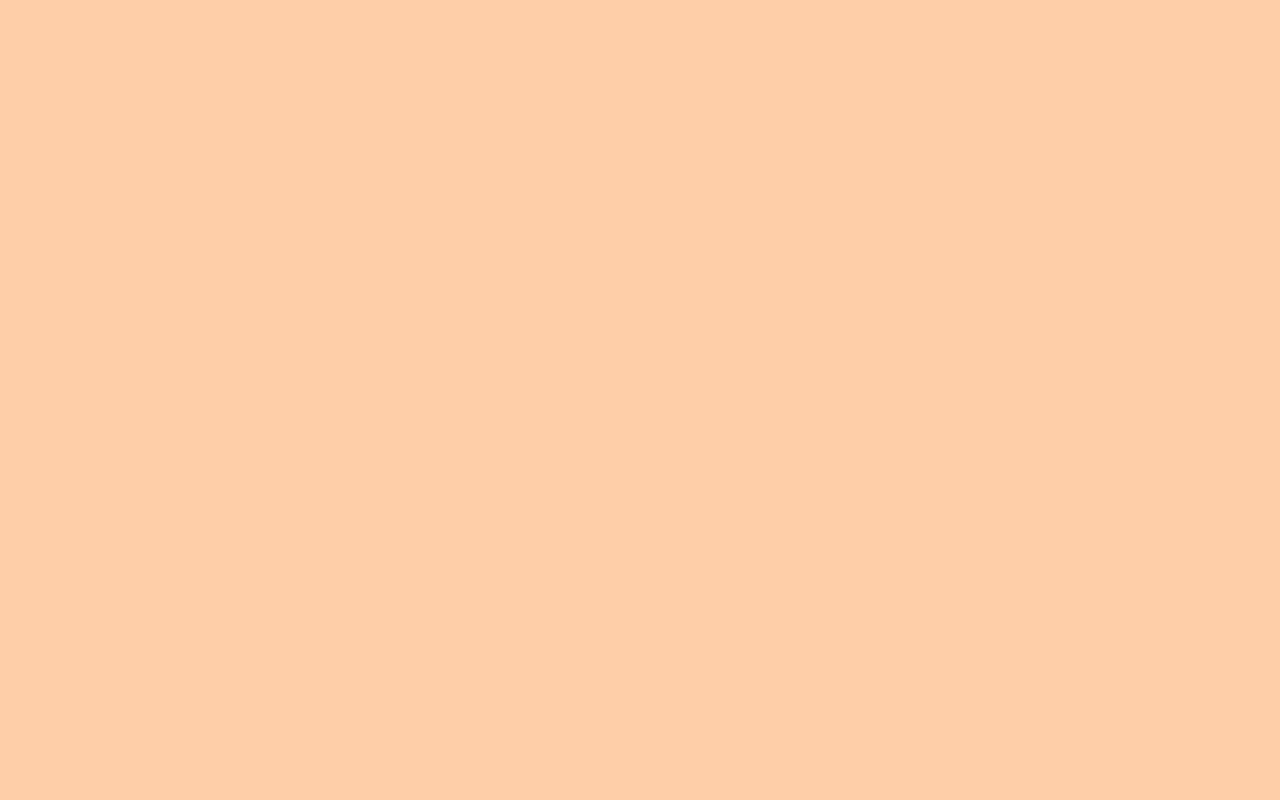
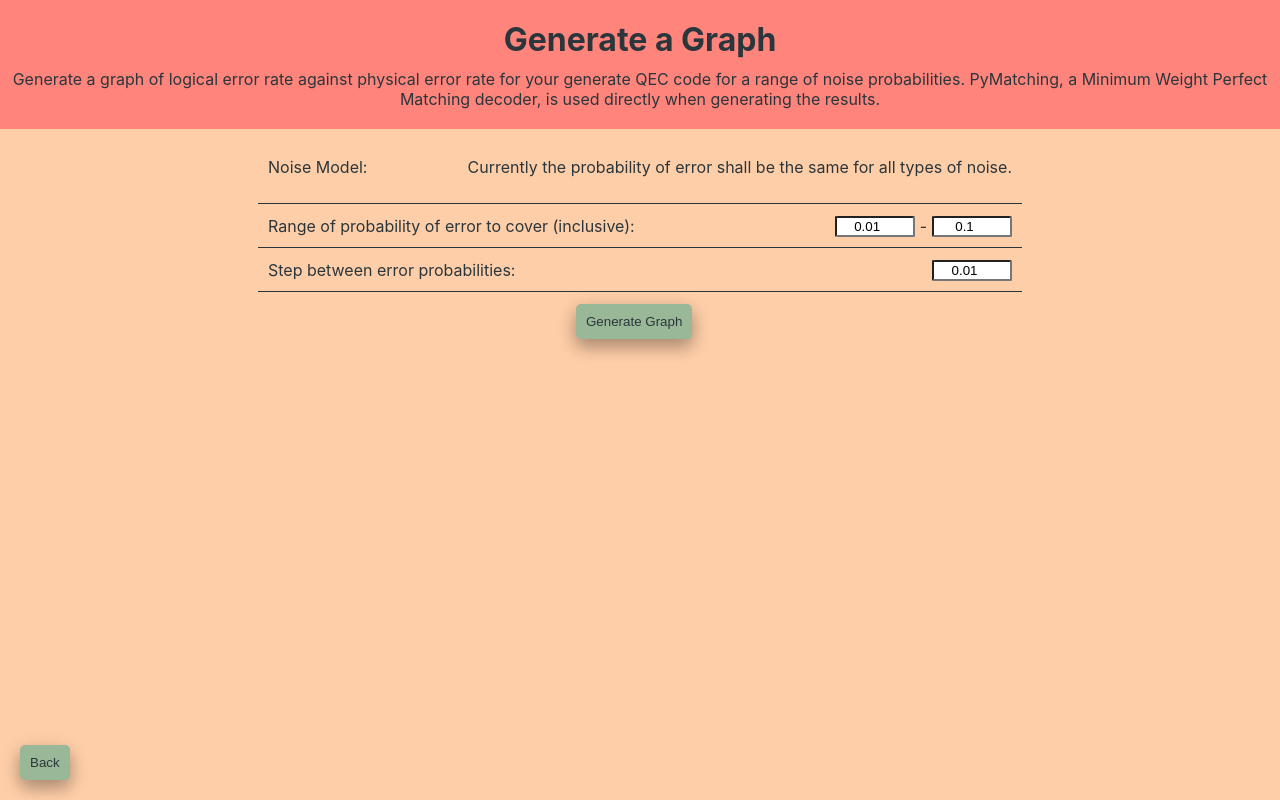
Before and after one commit to Alison539/Project, a React (Create React App) app in the folder Implementation/qec-app/: page /generate_graph in a window 1280 px wide. Before the commit this address had no page. Built offline with nearby package versions, Linux system fonts and the light colour scheme.

Commit message:
Front end of generate graph

```diff
--- a/Implementation/qec-app/src/App.js
+++ b/Implementation/qec-app/src/App.js
@@ -5,6 +5,7 @@ import QubitSetup from "./pages/QubitSetup";
 import Rounds from "./pages/Rounds";
 import SetDetails from "./pages/SetDetails";
 import OutputCode from "./pages/OutputCode";
+import GenerateGraph from "./pages/GenerateGraph";
 import { CoordinateSystemProvider } from "./contexts/CoordinateSystemContext";
 import { QubitProvider } from "./contexts/QubitContext";
 import { OperationProvider } from "./contexts/OperationContext";
@@ -26,9 +27,9 @@ function App() {
                     <Route path="/rounds" element={<Rounds />} />
                     <Route path="/set_details" element={<SetDetails />} />
                     <Route path="/output_code" element={<OutputCode />} />
+                    <Route path="/generate_graph" element={<GenerateGraph />} />
                   </Routes>
                 </Router>
-
               </div>
             </StimCodeProvider>
           </DetailsProvider>
--- a/Implementation/qec-app/src/components/styles.css
+++ b/Implementation/qec-app/src/components/styles.css
@@ -87,6 +87,15 @@
     display: flex;
     justify-content: center;
   }
+
+  .menu-details-option {
+    display: flex;
+    justify-content: space-between;
+    margin: 2px;
+    border-bottom: 1.5px solid #2a363b;
+    padding: 10px;
+  }
+
   .menu-option {
     border-bottom: 1.5px solid #2a363b;
     padding: 10px;
--- /dev/null
+++ b/Implementation/qec-app/src/pages/GenerateGraph.js
@@ -0,0 +1,126 @@
+import React, { useContext, useState } from "react";
+import axios from "axios"
+import NavigationButton from "../components/NavigationButton";
+import TopBanner from "../components/TopBanner";
+import { DetailsContext } from "../contexts/DetailsContext";
+import { CoordinateSystemContext } from "../contexts/CoordinateSystemContext";
+import { OperationContext } from "../contexts/OperationContext";
+
+const GenerateGraph = () => {
+    const { numCycles, name, basis } = useContext(DetailsContext)
+    const { coordSys } = useContext(CoordinateSystemContext)
+    const { qubitOperations, twoQubitOperations } = useContext(OperationContext)
+
+    const [graph, setGraph] = useState(undefined)
+    const [noiseRange, setNoiseRange] = useState([0.01,0.1]);
+    const [step, setStep] = useState(0.01);
+
+    const setNoiseRangeIndex = (newNoiseBound, index) => {
+        let newNoiseRange = [...noiseRange];
+        newNoiseRange[index] = newNoiseBound;
+        setNoiseRange(newNoiseRange)
+    }
+
+    const [isLoading, setIsLoading] = useState(false)
+
+    const noiseBoundChange = (e, index) => {
+        setNoiseRangeIndex(parseFloat(e.target.value), index)
+    }
+
+    const handleNext = () => {
+        let errorOccurred = false;
+        noiseRange.forEach((noise) => {
+            if (noise < 0 || noise > 1) {
+                if (!errorOccurred) {
+                    alert("Please make noise bounds between 0 and 1");
+                    errorOccurred = true;
+                }
+            }
+        })
+        if (errorOccurred) { return }
+        if (noiseRange[0] > noiseRange[1]) {
+            alert("Please ensure higher bound greater than lower bound");
+            return;
+        }
+        else if (step < 0 || step > 1) {
+            alert("Please make step between 0 and 1");
+            return;
+        }
+        else if ((noiseRange[1] - noiseRange[0]) / step > 50) {
+            alert("Step too small. Please ensure maximum 50 possible noise values.");
+            return;
+        }
+        else {
+            setIsLoading(true)
+            const payload = {
+                coordSys: coordSys,
+                qubitOperations: qubitOperations,
+                twoQubitOperations: twoQubitOperations,
+                noiseRange: noiseRange,
+                step: step,
+                numCycles: numCycles,
+                basis: basis,
+                name: name,
+            };
+            axios({
+                url: "http://127.0.0.1:5000/api/generate_graph",
+                method: "POST",
+                headers: {
+                    "Content-Type": "application/json"
+                },
+                data: JSON.stringify(payload),
+            })
+                .then((response) => {
+                    setIsLoading(false)
+                    console.log(response.data)
+                    setGraph(response.data.graph);
+                })
+                .catch((err) => {
+                    setIsLoading(false)
+                    console.error("Error communicating with the backend:", err)
+                })
+        }
+    }
+
+    return (
+        <div className="main">
+            <TopBanner title="Generate a Graph" description="Generate a graph of logical error rate against physical error rate for your generate QEC code for a range of noise probabilities. PyMatching, a Minimum Weight Perfect Matching decoder, is used directly when generating the results. " />
+            <div style={{ width: "60%", marginLeft: "20%" }}>
+                <div className="menu-details-option">
+                    <p>Noise Model:</p>
+                    <p>Currently the probability of error shall be the same for all types of noise. </p>
+                </div>
+                <div className="menu-details-option">
+                    <p className="no-space"> Range of probability of error to cover (inclusive): </p>
+                    <div style={{ display: "flex" }}>
+                        <input className="details-input" id="errorProbsLower" step="0.001" max="1" min="0" value={noiseRange[0]} type="number" onChange={(e) => { noiseBoundChange(e, 0) }} />
+                        <p className="no-space" style={{ marginLeft: "5px", marginRight: "5px" }}> - </p>
+                        <input className="details-input" id="errorProbsHigher" step="0.001" max="1" min="0" value={noiseRange[1]} type="number" onChange={(e) => { noiseBoundChange(e, 1) }} />
+
+                    </div>
+                </div>
+                <div className="menu-details-option">
+                    <p className="no-space"> Step between error probabilities: </p>
+                    <input className="details-input" id="step" step="0.001" max="1" min="0" value={step} type="number" onChange={(e) => { setStep(parseFloat(e.target.value)) }} />
+                </div>
+            </div>
+            <button className="navigation-button" onClick={handleNext} style={{ marginTop: "10px", marginLeft: "45%" }}>Generate Graph</button>
+            {isLoading ?
+                (<div className="loading">
+                    <h2 style={{ marginLeft: "44%" }}>🌀 Loading...</h2>
+                </div>)
+                :
+                (<div>
+                    {graph ?
+                        (<p> Graph being shown</p>)
+                        : (<div></div>)
+                    }
+                </div>)
+
+            }
+            <NavigationButton label="Back" destinationPage={"/Output_code"} position={{ bottom: "20px", left: "20px" }} />
+        </div>
+    );
+};
+
+export default GenerateGraph;
--- a/Implementation/qec-app/src/pages/OutputCode.js
+++ b/Implementation/qec-app/src/pages/OutputCode.js
@@ -2,12 +2,18 @@ import React, { useContext } from "react";
 import NavigationButton from "../components/NavigationButton";
 import TopBanner from "../components/TopBanner";
 import { StimCodeContext } from "../contexts/StimCodeContext";
+import { useNavigate } from "react-router-dom";
 
 const OutputCode = () => {
   const { stimCode } = useContext(StimCodeContext);
+  const navigate = useNavigate();
 
   const copyCode = () => {
     navigator.clipboard.writeText(stimCode)
+  }
+
+  const onGenerateGraph = () => {
+    navigate("/Generate_graph");
   }
 
   return (
@@ -18,7 +24,10 @@ const OutputCode = () => {
           {stimCode}
         </pre>
       </div>
-      <button className="navigation-button" style={{ marginLeft: "45%"}} onClick={copyCode}>Copy Code</button>
+      <div style={{display:"flex"}}>
+        <button className="navigation-button" style={{ marginLeft: "25%"}} onClick={copyCode}>Copy Code</button>
+        <button className="navigation-button" style={{ marginLeft: "30%"}} onClick={onGenerateGraph}>Generate Graph</button>
+      </div>
       <NavigationButton label="Previous" destinationPage={"/Set_details"} position={{ bottom: "20px", left: "20px" }} />
     </div>
   );
--- a/Implementation/qec-app/src/pages/SetDetails.js
+++ b/Implementation/qec-app/src/pages/SetDetails.js
@@ -27,7 +27,7 @@ function noiseName(index) {
 }
 
 const SetDetails = () => {
-  const { numCycles, setNumCycles, noises, setNoiseIndex, name, setName, basis, setBasis} = useContext(DetailsContext)
+  const { numCycles, setNumCycles, noises, setNoiseIndex, name, setName, basis, setBasis } = useContext(DetailsContext)
   const { coordSys } = useContext(CoordinateSystemContext)
   const { qubitOperations, twoQubitOperations } = useContext(OperationContext)
   const { setStimCode } = useContext(StimCodeContext)
@@ -73,7 +73,6 @@ const SetDetails = () => {
         data: JSON.stringify(payload),
       })
         .then((response) => {
-          console.log(response.data)
           setStimCode(response.data.stimcode);
           navigate("/Output_code");
         })
@@ -95,32 +94,26 @@ const SetDetails = () => {
             </div>
           ))}
         </div>
-        <div className="menu-option">
-          <div className="details-option">
+        <div className="menu-details-option">
           <p className="no-space"> Number of times rounds are repeated: </p>
           <input className="details-input" id="repeats" max="1000" min="1" value={numCycles} type="number" onChange={(e) => { setNumCycles(parseInt(e.target.value)) }} />
         </div>
+        <div className="menu-details-option">
+          <p className="no-space"> Name of error-correction code: </p>
+          <input className="details-input" id="name" value={name} type="text" onChange={(e) => { setName(e.target.value) }} />
         </div>
-        <div className="menu-option">
-          <div className="details-option">
-            <p className="no-space"> Name of error-correction code: </p>
-            <input className="details-input" id="name" value={name} type="text" onChange={(e) => { setName(e.target.value)}} />
-          </div>
-        </div>
-        <div className="menu-option">
-          <div className="details-option">
+        <div className="menu-details-option">
           <p> Basis: </p>
-            <form style={{display:"flex"}}>
-              <input name="basis" type="radio" value="None" id="None" checked={basis===0?"checked":null} onClick={() => setBasis(0)} />
+          <form style={{ display: "flex" }}>
+            <input name="basis" type="radio" value="None" id="None" checked={basis === 0 ? "checked" : null} onClick={() => setBasis(0)} />
             <label for="None">N/A</label>
-              <input name="basis" type="radio" value="Z" id="Z" checked={basis===1?"checked":null}  onClick={() => setBasis(1)}/>
+            <input name="basis" type="radio" value="Z" id="Z" checked={basis === 1 ? "checked" : null} onClick={() => setBasis(1)} />
             <label for="Z">Z</label>
-              <input name="basis" type="radio" value="X" id="X"  checked={basis===2?"checked":null} onClick={() => setBasis(2)}/>
+            <input name="basis" type="radio" value="X" id="X" checked={basis === 2 ? "checked" : null} onClick={() => setBasis(2)} />
             <label for="X">X</label>
-              <input name="basis" type="radio" value="Y" id="Y" checked={basis===3?"checked":null} onClick={() => setBasis(3)}/>
+            <input name="basis" type="radio" value="Y" id="Y" checked={basis === 3 ? "checked" : null} onClick={() => setBasis(3)} />
             <label for="Y">Y</label>
           </form>
-            </div>
         </div>
       </div>
 
```
Lines whose indentation alone changed are shown as unchanged.
